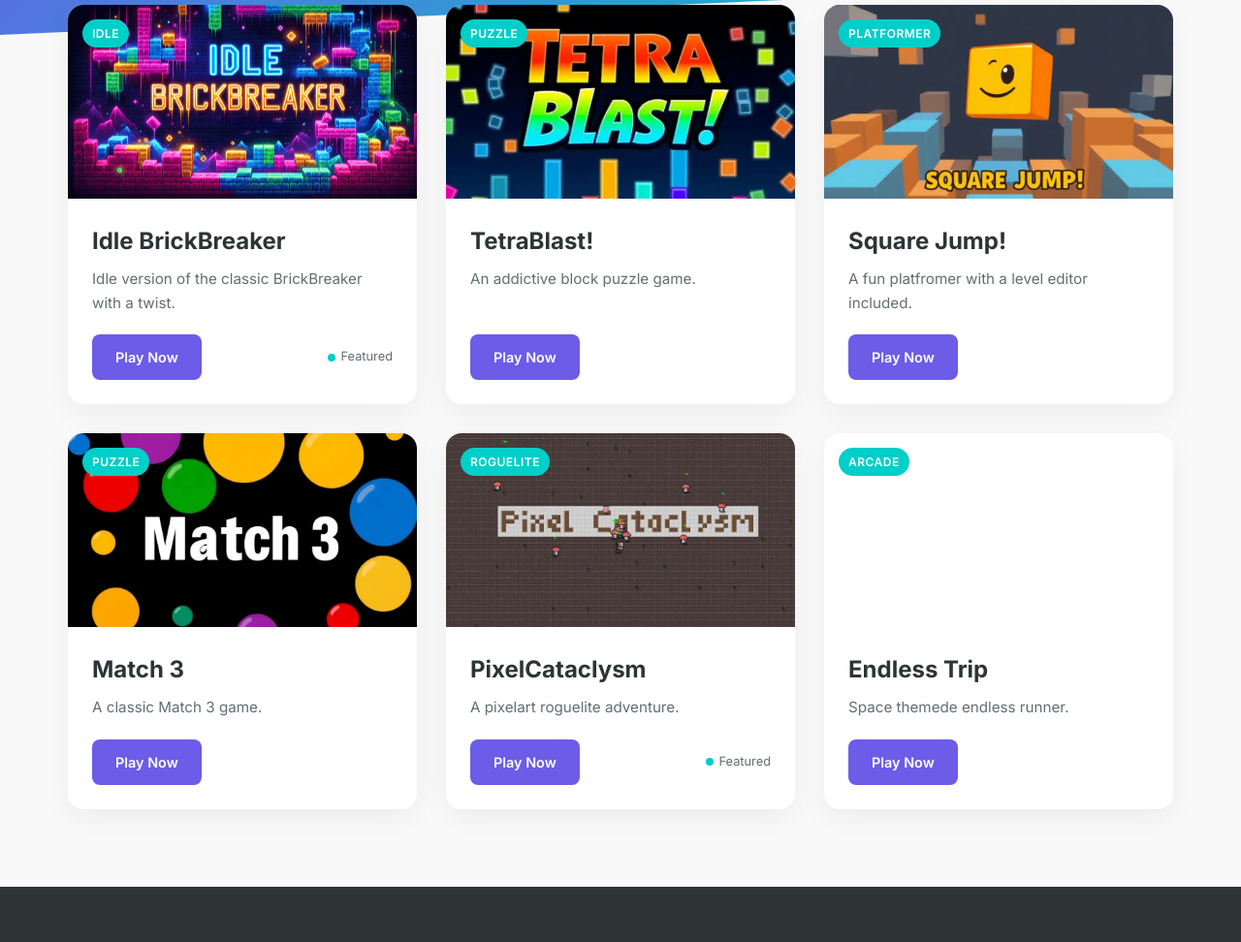
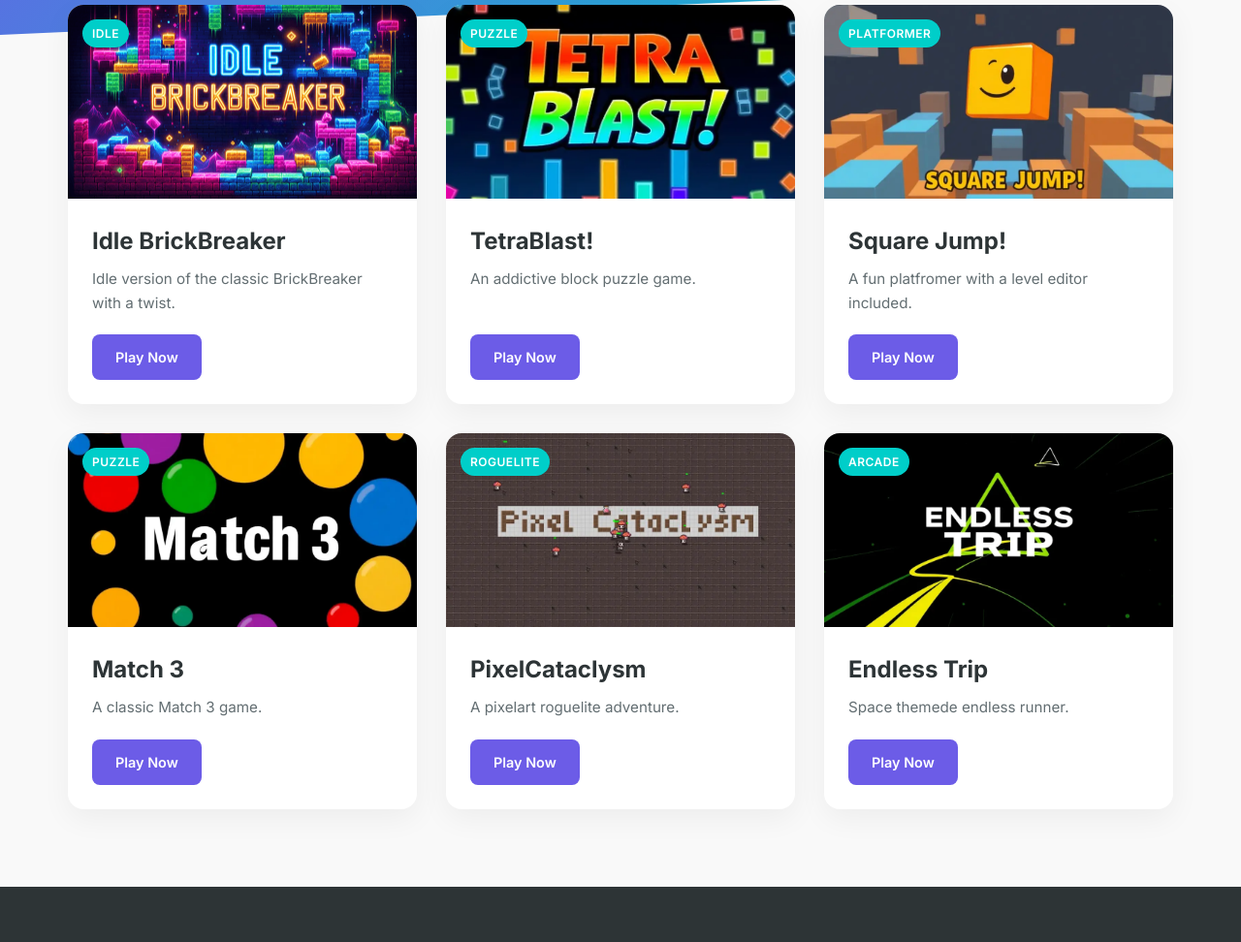
Before and after one commit to jppalli/jppalli.github.io, a plain HTML site: page index.html in a window 1280 px wide. Shown: the part 344-1316 px from the top of the page at 97% size. Drawn offline with Linux system fonts and the light colour scheme.

Commit message:
added missing image for endlesstrip

```diff
--- a/index.html
+++ b/index.html
@@ -413,7 +413,6 @@
                         <p class="game-description">Idle version of the classic BrickBreaker with a twist.</p>
                         <div class="cta-container">
                             <a href="https://upit.com/@jppalli/play/DVQaD35zxN" class="btn">Play Now</a>
-                            <span class="featured-badge">Featured</span>
                         </div>
                     </div>
                 </div>
@@ -470,14 +469,13 @@
                         <p class="game-description">A pixelart roguelite adventure.</p>
                         <div class="cta-container">
                             <a href="https://rosebud.ai/p/61de61a0-df59-484a-8152-89488e6ed6a7" class="btn">Play Now</a>
-                            <span class="featured-badge">Featured</span>
                         </div>
                     </div>
                 </div>
 
                 <!-- Game 6 -->
                 <div class="game-card">
-                    <div class="game-image" style="background-image: url('/api/placeholder/400/200');">
+                    <div class="game-image" style="background-image: url('/images/endlesstrip.jpg');">
                         <span class="game-category">Arcade</span>
                     </div>
                     <div class="game-details">
```
